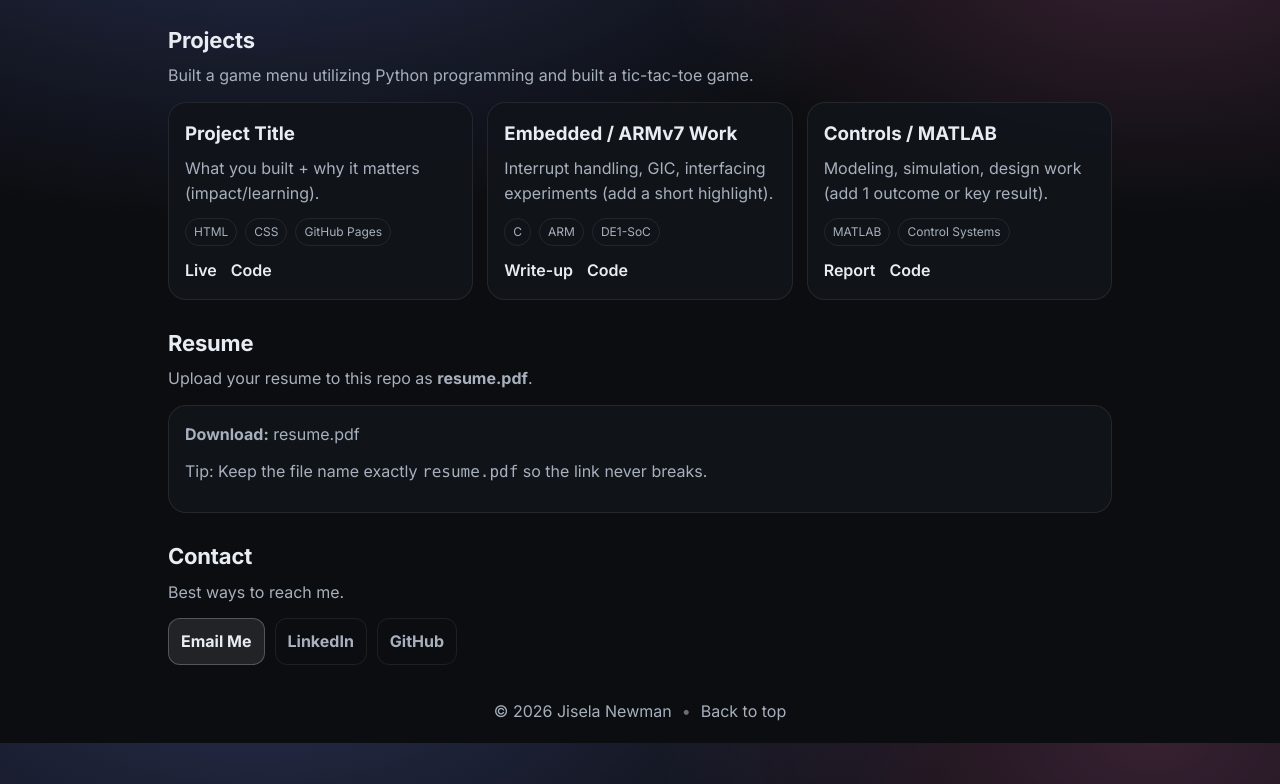
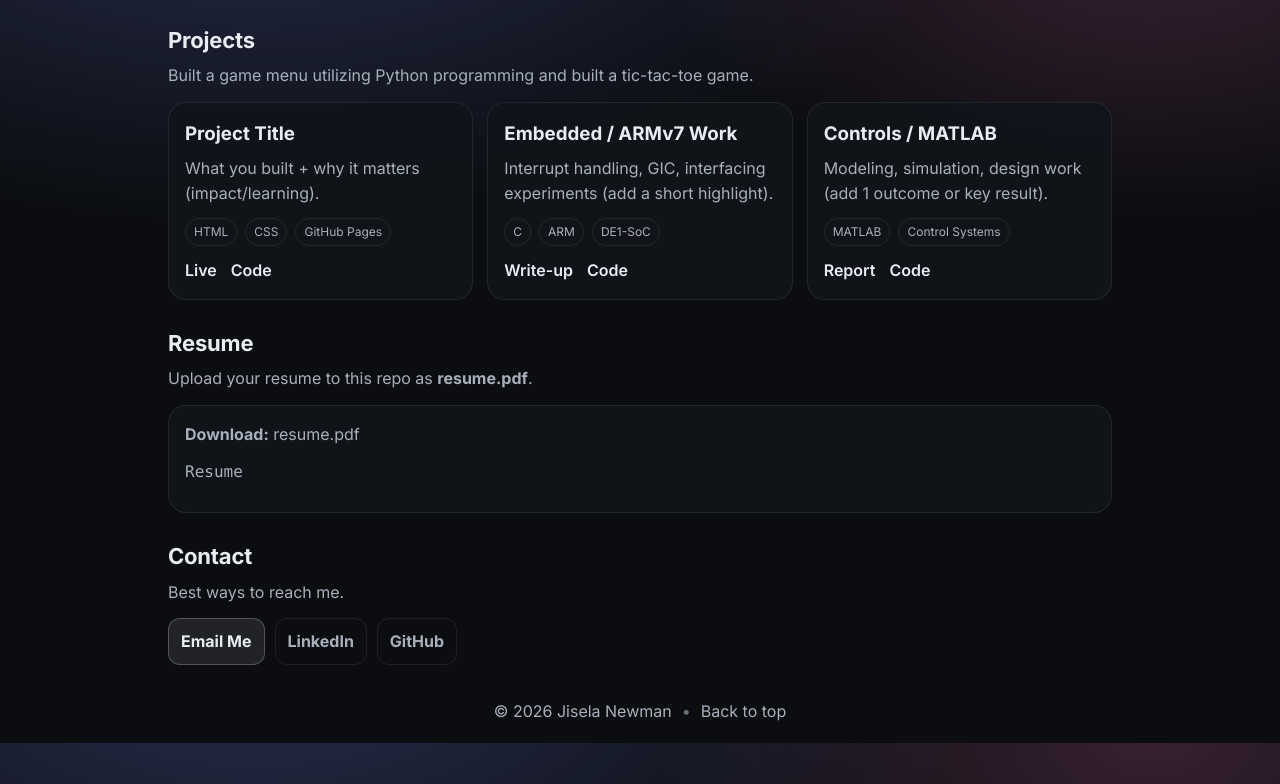
Before and after one commit to jiselalee-creator/jiselanewman.github.io, a plain HTML site: page index.html in a window 1280 px wide. Shown: the part 857-1641 px from the top of the page. Drawn offline with Linux system fonts and the light colour scheme.

Commit message:
Update index.html

```diff
--- a/index.html
+++ b/index.html
@@ -163,7 +163,7 @@
           <a href="resume.pdf" target="_blank" rel="noreferrer">resume.pdf</a>
         </p>
         <p class="muted">
-          Tip: Keep the file name exactly <code>resume.pdf</code> so the link never breaks.
+          <code>Resume</code>
         </p>
       </div>
     </section>
```
